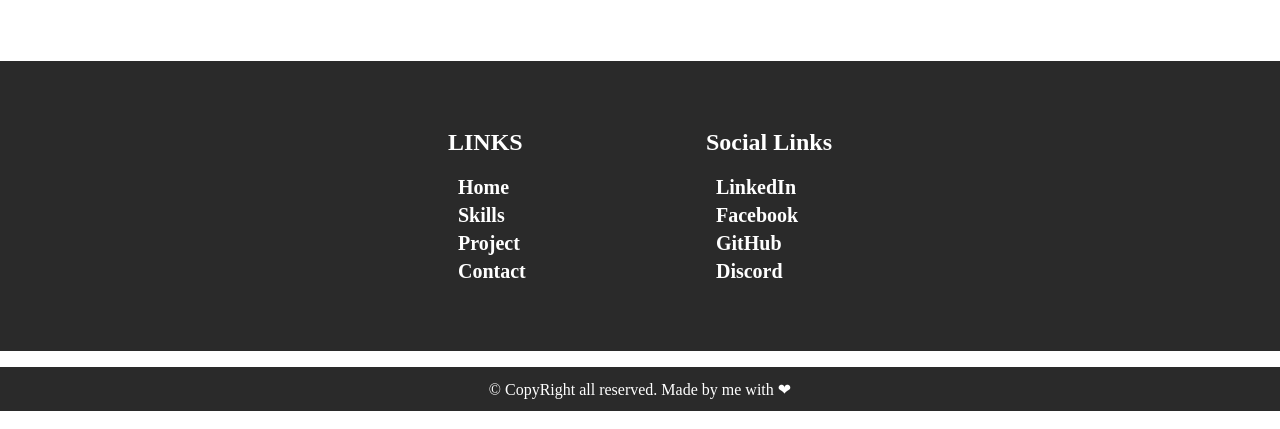
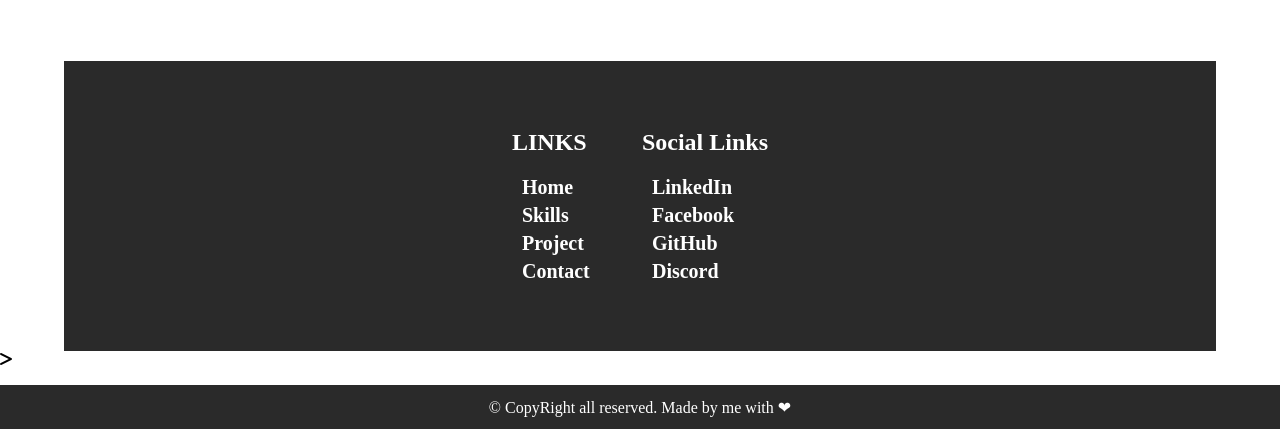
Before and after one commit to GauravShreenet/portfolio, a plain HTML site: page index.html in a window 1280 px wide. Shown: the part 4295-4724 px from the top of the page. Drawn offline with Linux system fonts and the light colour scheme.

Commit message:
protfolio tweaking in link section

```diff
--- a/index.html
+++ b/index.html
@@ -273,8 +273,8 @@
 
         </section>
 
-        <section class="links" id="links">
-            <div class="links-left">
+        <section class="links">
+            <div class="alllinks container"><div class="links-left">
                 <h2><span>LINKS</span></h2>
                 <ul class="links-list">
                     <li><a href="#">Home</a></li>
@@ -292,6 +292,10 @@
                     <li><a href="#">GitHub</a></li>
                     <li><a href="#">Discord</a></li>
                 </ul>
+            </div></div>
+
+            <div class="scroll-up">
+                <a href="#home" class="button"><i class="fa-solid fa-greater-than"></i></a>
             </div>
         </section>
 
--- a/style.css
+++ b/style.css
@@ -359,7 +359,8 @@ label > i {
     color: var(--color-orange)
 }
 
-.links {
+
+.alllinks {
     display: flex;
     justify-content: space-between;
     align-items: center;
```
